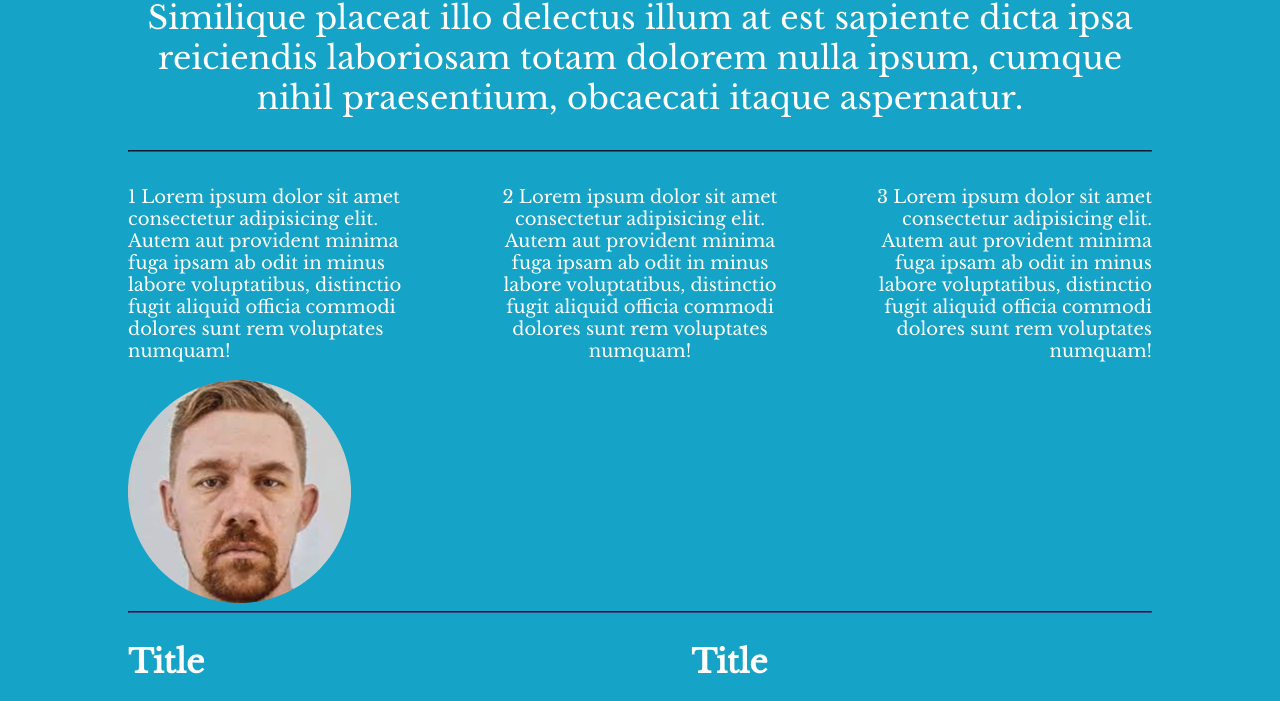
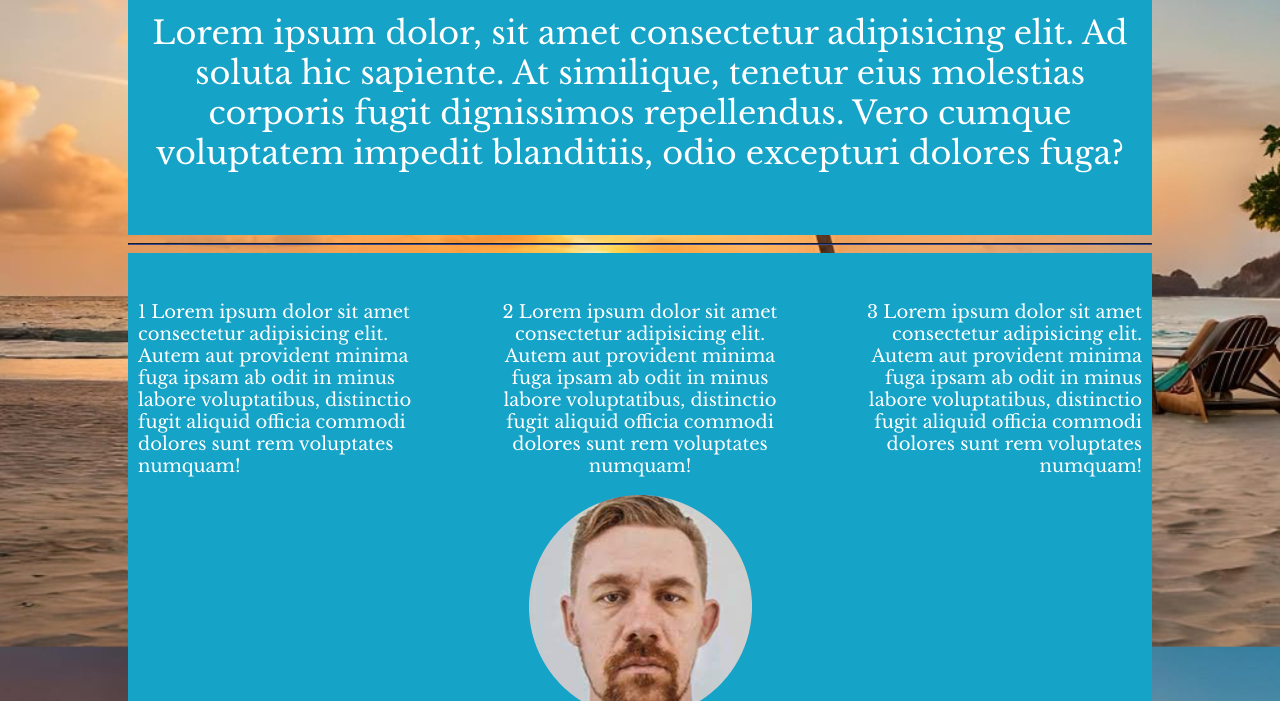
Before and after one commit to Fr0z3nHum4n/My-Project-Website, a plain HTML site: page index.html in a window 1280 px wide. Shown: the part 207-908 px from the top of the page. Drawn offline with nearby package versions, Linux system fonts and the light colour scheme.

Commit message:
added a different background

```diff
--- a/index.html
+++ b/index.html
@@ -42,13 +42,13 @@ A contact me section that includes information for users to get in touch with yo
     <div id="intro" class="intro">
       <h1>introduction</h1>
       <p>
-        Lorem ipsum dolor sit, amet consectetur adipisicing elit. Similique
-        placeat illo delectus illum at est sapiente dicta ipsa reiciendis
-        laboriosam totam dolorem nulla ipsum, cumque nihil praesentium,
-        obcaecati itaque aspernatur.
+        Lorem ipsum dolor, sit amet consectetur adipisicing elit. Ad soluta hic
+        sapiente. At similique, tenetur eius molestias corporis fugit
+        dignissimos repellendus. Vero cumque voluptatem impedit blanditiis, odio
+        excepturi dolores fuga?
       </p>
-      <hr />
     </div>
+    <hr />
 
     <!-- RESUME -->
     <div id="resume" class="resume">
@@ -71,6 +71,7 @@ A contact me section that includes information for users to get in touch with yo
         numquam!
       </p>
       <img
+        class="resume-img"
         src="My fricking DAD LLOLOLOOLLOLOLOLOLOO-modified copy.png"
         alt=""
       />
@@ -158,5 +159,6 @@ A contact me section that includes information for users to get in touch with yo
         <input type="submit" name="" />
       </form>
     </div>
+    <p class="created">made by Daniel Kolenderski</p>
   </body>
 </html>
--- a/styles.CSS
+++ b/styles.CSS
@@ -6,8 +6,27 @@ body {
   margin-left: 10%;
   margin-right: 10%;
   margin-top: 2%;
+  background-image: url("Beach.jpg");
+  background-repeat: no-repeat;
+  background-size: cover;
+  background-attachment: fixed;
 }
 
+.intro,
+.resume,
+.project,
+.about,
+.contact,
+.created {
+  padding: 30px 0 30px 0;
+  background-color: #15a3c7;
+}
+.intro,
+.resume,
+.project {
+  padding-left: 10px;
+  padding-right: 10px;
+}
 .intro {
   text-align: center;
   font-size: 2rem;
@@ -64,7 +83,11 @@ a {
   text-align: right;
   /* padding-left: 25%; */
 }
-
+.resume-img {
+  display: block;
+  margin-left: auto;
+  margin-right: auto;
+}
 .left,
 .middle,
 .right {
@@ -102,13 +125,22 @@ a {
 hr {
   border-color: #344986;
 }
-
+.contact > h1 {
+  text-align: center;
+}
 .frn {
   border-style: groove;
   padding: 30px;
   border-color: #344986;
   width: 550px;
+  margin-left: auto;
+  margin-right: auto;
 }
+
 .input-box {
   width: 500px;
 }
+.created {
+  font-size: smaller;
+  text-align: center;
+}
```
Also changed, not shown: Beach.jpg (added).
